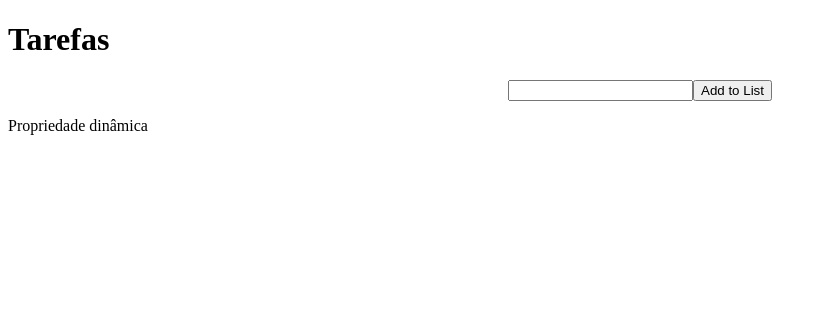
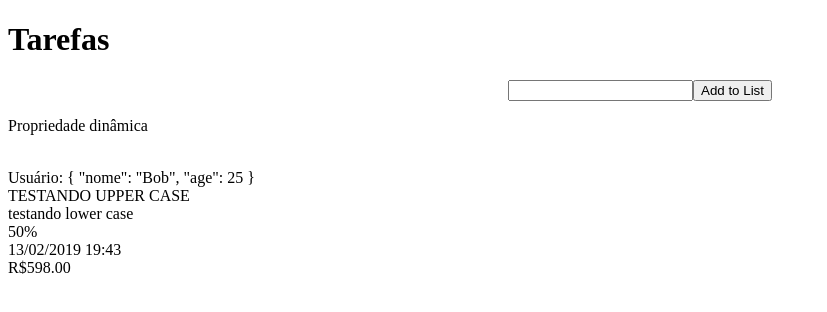
Before and after one commit to cesarlucasjunior/first-angular-cli, an Angular app: page / in a window 1280 px wide. Shown: the top 312 px of the page, without its empty margins (0-827 px from the left). Built offline with nearby package versions, Linux system fonts and the light colour scheme.

Commit message:
Inclusão de pipes - json, upperCase, lowerCase, percentual, date, currency

```diff
--- a/src/app/app.component.html
+++ b/src/app/app.component.html
@@ -1,3 +1,12 @@
 <!--The content below is only a placeholder and can be replaced.-->
 <h1>{{title}}</h1>
 <app-task-list></app-task-list>
+<br/>
+<p>
+  Usuário: {{user | json}} <br/>
+  {{upperText | uppercase}} <br/>
+  {{lowerText | lowercase}} <br/>
+  {{percentValue | percent}} <br/>
+  {{date | date : 'dd/MM/yyyy HH:mm'}} <br/>
+  {{moeda | currency : 'BRL'}}
+</p>
--- a/src/app/app.component.ts
+++ b/src/app/app.component.ts
@@ -1,4 +1,5 @@
 import { Component } from '@angular/core';
+import { User } from './user';
 
 @Component({
   selector: 'app-root',
@@ -7,4 +8,14 @@ import { Component } from '@angular/core';
 })
 export class AppComponent {
   title = 'Tarefas';
+
+  upperText:string = 'Testando upper case';
+  lowerText:string = 'Testando lower case';
+  percentValue:number = 0.5;
+  date:Date = new Date();
+  moeda:number = 598;
+  user:User = {
+    nome: 'Bob',
+    age: 25
+  }
 }
--- /dev/null
+++ b/src/app/user.ts
@@ -0,0 +1,4 @@
+export class User{
+    public nome:string;
+    public age:number;
+}
```
